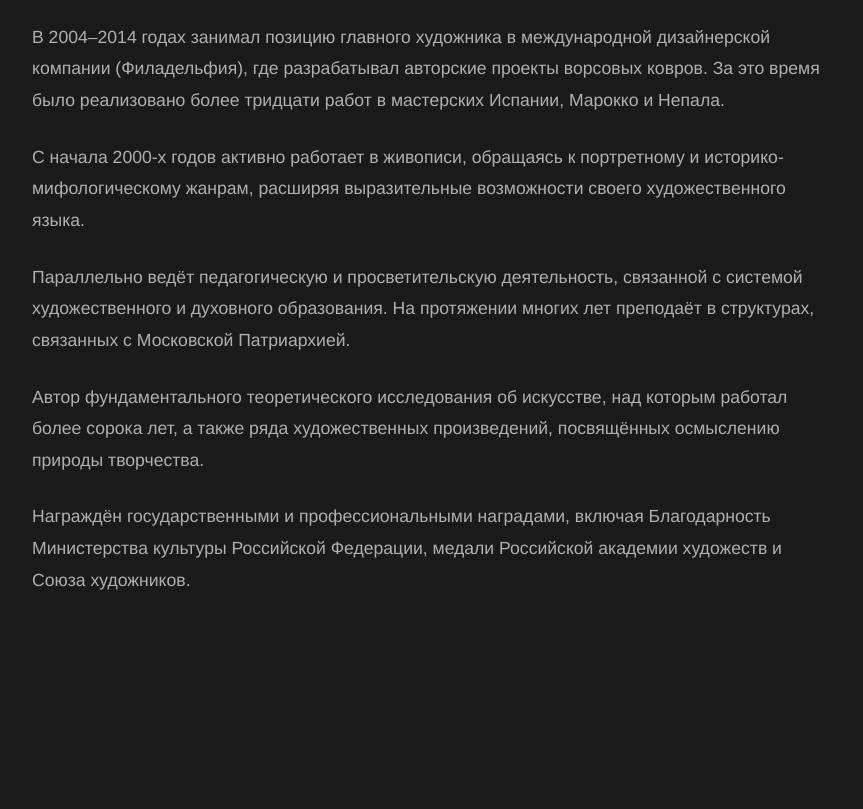
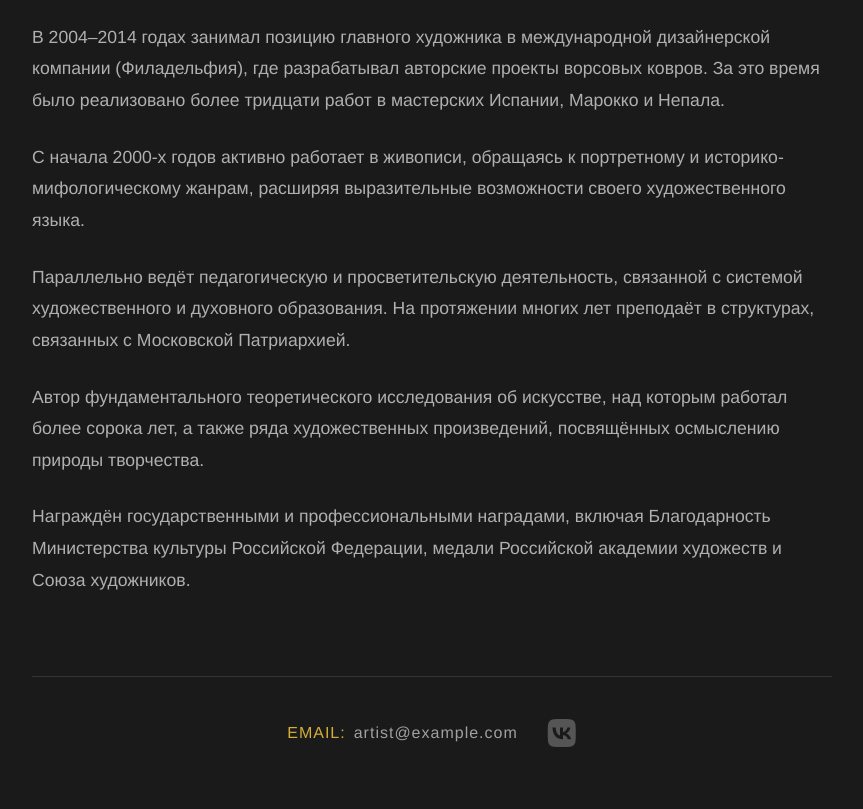
Before and after one commit to Gangrad/artist-profile, a website built with Vite: page index.html in a window 1280 px wide. Shown: the part 1099-1908 px from the top of the page, without its empty margins (208-1071 px from the left). Before the commit the page ends 1720 px from the top, so only its background shows below. Built offline with nearby package versions, Linux system fonts and the light colour scheme.

Commit message:
add contacts

```diff
--- a/index.html
+++ b/index.html
@@ -3,6 +3,7 @@
   <head>
     <meta charset="UTF-8" />
     <meta name="viewport" content="width=device-width, initial-scale=1.0" />
+    <link rel="stylesheet" href="https://cdnjs.cloudflare.com/ajax/libs/font-awesome/6.0.0/css/all.min.css">
     <link rel="stylesheet" href="/src/style.css">
     <title>Сайт-визитка</title>
   </head>
@@ -50,6 +51,20 @@
 
             <p>Награждён государственными и профессиональными наградами, включая Благодарность Министерства культуры Российской Федерации, медали Российской академии художеств и Союза художников.</p>
           </div>
+
+          <div class="contacts-footer">
+            <hr class="contact-divider">
+            <div class="contact-links">
+
+              <a href="mailto:artist@example.com" class="contact-item email-link">
+                <span class="contact-label">Email:</span> artist@example.com
+              </a>
+
+              <a href="https://vk.com/a.madekin" target="_blank" class="contact-item vk-icon-link" title="Профиль ВКонтакте">
+                <i class="fab fa-vk"></i> </a>
+
+            </div>
+          </div>
         </div>
       </section>
 
--- a/src/style.css
+++ b/src/style.css
@@ -156,6 +156,75 @@ body {
   .hero-subtitle {
     font-size: 1rem;
     word-spacing: 2px;
+  }
+}
+
+/* Контакты на главной */
+.contacts-footer {
+  margin-top: 80px;
+  padding-bottom: 60px;
+  text-align: center;
+}
+
+/* Горизонтальная черта */
+.contact-divider {
+  border: none;
+  border-top: 1px solid #333;
+  width: 100%;
+  max-width: 800px;
+  margin: 0 auto 40px;
+}
+
+.contact-links {
+  display: flex;
+  justify-content: center;
+  align-items: center; /* Центрируем иконку и текст по вертикали */
+  gap: 30px; /* Немного уменьшим зазор */
+  flex-wrap: wrap;
+}
+
+.contact-item {
+  text-decoration: none;
+  letter-spacing: 1px;
+  transition: all 0.3s ease;
+  display: flex;
+  align-items: center;
+}
+
+/* Стили для текстовой ссылки Email */
+.email-link {
+  color: #a0a0a0; /* Делаем Email серым по умолчанию */
+  font-size: 1rem;
+}
+
+.email-link .contact-label {
+  color: #d4af37; /* Лейбл Email остается золотистым */
+  margin-right: 8px;
+  text-transform: uppercase;
+  font-weight: 500;
+}
+
+.email-link:hover {
+  color: #fff; /* При наведении Email становится белым */
+}
+
+/* Стили для ИКОНКИ ВК */
+.vk-icon-link {
+  color: #555; /* ТЕМНО-СЕРЫЙ цвет по умолчанию (как вы хотели) */
+  font-size: 2rem; /* Увеличиваем размер иконки, чтобы она была заметной */
+}
+
+.vk-icon-link:hover {
+  color: #fff; /* При наведении иконка становится БЕЛОЙ */
+  /* Альтернатива: color: #d4af37; (сделать золотистой) */
+  transform: scale(1.1); /* Легкое увеличение при наведении */
+}
+
+/* Адаптив */
+@media (max-width: 600px) {
+  .contact-links {
+    flex-direction: column;
+    gap: 25px;
   }
 }
 
```
